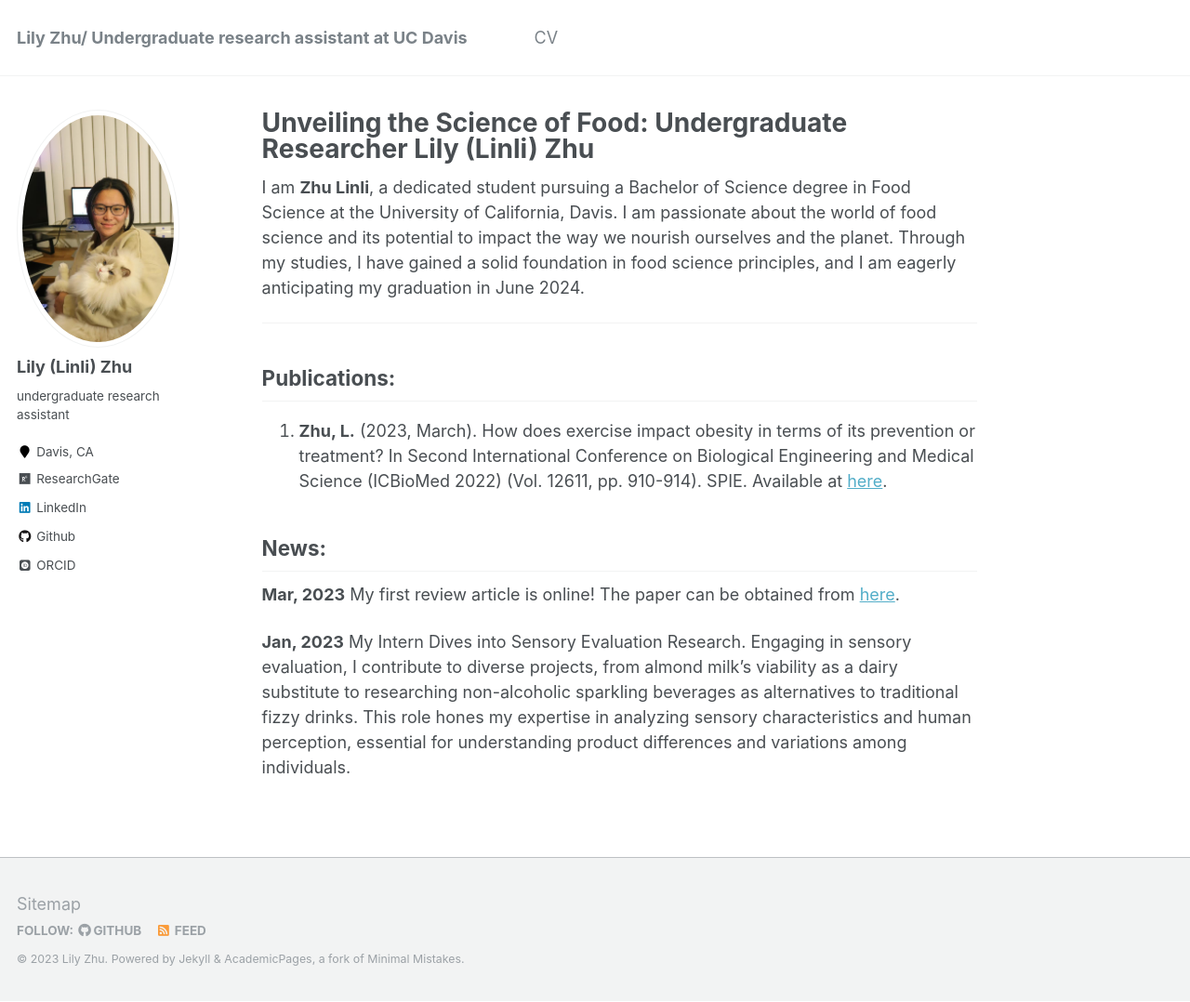
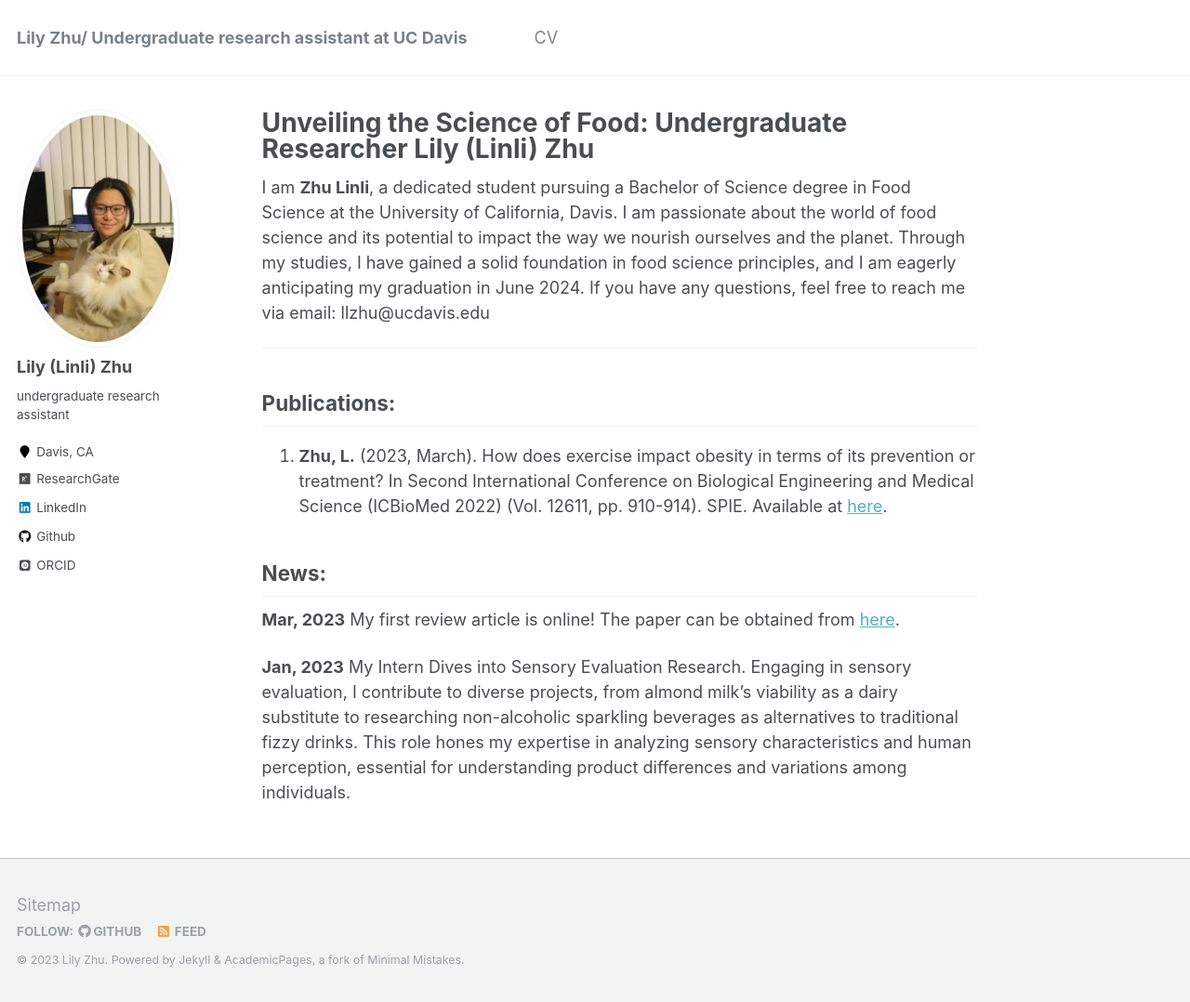
Before and after one commit to lilychacha/github.io, a Jekyll site: the page built from _pages/about.md, in a window 1280 px wide and 1078 px high. Shown: the whole window at 93% size. Built offline with Jekyll 4.4.1, drawn with Linux system fonts in a browser that asks for light colours; some web fonts are replaced.

Commit message:
main page email updated

```diff
--- a/_pages/about.md
+++ b/_pages/about.md
@@ -8,7 +8,7 @@ redirect_from:
   - /about.html
 ---
 
-I am **Zhu Linli**, a dedicated student pursuing a Bachelor of Science degree in Food Science at the University of California, Davis. I am passionate about the world of food science and its potential to impact the way we nourish ourselves and the planet. Through my studies, I have gained a solid foundation in food science principles, and I am eagerly anticipating my graduation in June 2024.
+I am **Zhu Linli**, a dedicated student pursuing a Bachelor of Science degree in Food Science at the University of California, Davis. I am passionate about the world of food science and its potential to impact the way we nourish ourselves and the planet. Through my studies, I have gained a solid foundation in food science principles, and I am eagerly anticipating my graduation in June 2024. If you have any questions, feel free to reach me via email: llzhu@ucdavis.edu
 
 ------
 
```
